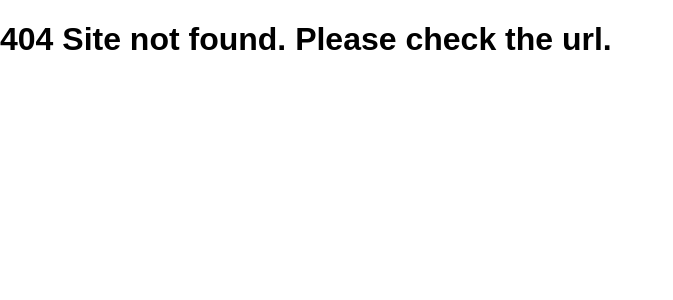
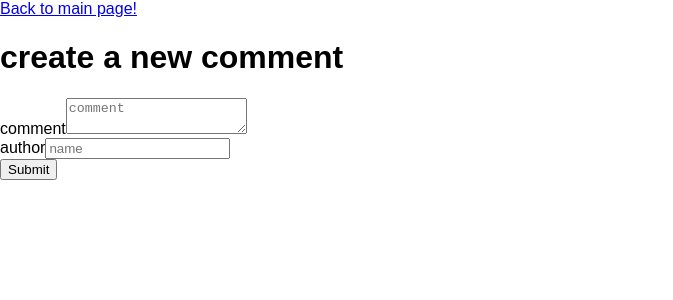
Before and after one commit to laszlosuslecz/udacity-redux-project, a React (Create React App) app in the folder frontend/: page /commentto/1/1 in a window 1280 px wide. Before the commit this address had no page. Shown: the top 300 px of the page, without its empty margins (0-673 px from the left). Built offline with nearby package versions, Linux system fonts and the light colour scheme.

Commit message:
feat: form for adding comments to a given post

```diff
--- a/frontend/src/App.js
+++ b/frontend/src/App.js
@@ -5,6 +5,7 @@ import CategoryView from './components/CategoryView'
 import PostDetail from './components/PostDetail'
 import PostNew from './components/PostNew'
 import PostEdit from './components/PostEdit'
+import CommentNew from './components/CommentNew'
 import NoMatch from './components/NoMatch'
 
 class App extends Component {
@@ -17,6 +18,7 @@ class App extends Component {
           )}/>
           <Route exact path='/:category' component={ CategoryView } />
           <Route exact path='/posts/new' component={ PostNew } />
+          <Route exact path='/commentto/:id/:category' component={ CommentNew } />
           <Route exact path='/posts/edit/:id' component={ PostEdit } />
           <Route exact path='/:category/:id' component={ PostDetail } />
           <Route component={ NoMatch } />
--- a/frontend/src/actions/index.js
+++ b/frontend/src/actions/index.js
@@ -9,7 +9,10 @@ import {
 
 import { getCategories } from '../api_methods'
 
-import { getComments } from '../api_methods'
+import {
+  getComments,
+  createComment
+} from '../api_methods'
 
 export const FETCH_POSTS = 'fetch_posts'
 export const CREATE_NEW_POST = 'create_new_post'
@@ -21,12 +24,20 @@ export const FETCH_CATEGORY_POSTS = 'fetch_category_posts'
 export const FETCH_CATEGORIES = 'fetch_categories'
 
 export const FETCH_COMMENTS = 'fetch_comments'
+export const CREATE_NEW_COMMENT = 'create_new_comment'
 
 //Comments
 export function fetchComments(postId) {
   return {
     type: FETCH_COMMENTS,
     payload: getComments(postId)
+  }
+}
+
+export function createNewComment(parentId, values, callback) {
+  return {
+    type: CREATE_NEW_COMMENT,
+    payload: createComment(parentId, values, callback)
   }
 }
 
--- a/frontend/src/api_methods/index.js
+++ b/frontend/src/api_methods/index.js
@@ -43,8 +43,6 @@ export const editGivenPost = (id, post, callback) =>
     .then(res => res.json())
     .then(() => callback())
 
-
-
 export const deleteGivenPost = (postId, callback) =>
   fetch(`${url}/posts/${postId}`, {
     method: 'DELETE',
@@ -65,3 +63,18 @@ export const getCategories = () =>
 export const getComments = (postId) =>
   fetch(`${url}/posts/${postId}/comments`, { headers })
     .then(res => res.json())
+
+//create new comment
+export const createComment = (postId, comment, callback) =>
+fetch(`${url}/comments`, {
+  method: 'POST',
+  headers,
+  body: JSON.stringify({
+    ...comment,
+    id: uuid(),
+    timestamp: Date.now(),
+    parentId: postId
+  })
+})
+.then(res => res.json())
+.then(() => callback())
--- /dev/null
+++ b/frontend/src/components/CommentNew.js
@@ -0,0 +1,80 @@
+import React, { Component } from 'react'
+import { Link } from 'react-router-dom'
+import { Field, reduxForm } from 'redux-form'
+import { connect } from 'react-redux'
+import { createNewComment } from '../actions'
+
+class CommentNew extends Component {
+
+  renderInput(field) {
+    return (
+      <div>
+        <label>{ field.label }</label>
+        <input { ...field.input } placeholder={ field.placeholder } type='text' />
+        {field.meta.touched ? field.meta.error : ''}
+      </div>
+    )
+  }
+
+  renderTextarea(field) {
+    return (
+      <div>
+        <label>{ field.label }</label>
+        <textarea { ...field.input } placeholder={ field.placeholder } type='text' />
+        {field.meta.touched ? field.meta.error : ''}
+      </div>
+    )
+  }
+
+  onSubmit(values) {
+    const { category, id } = this.props.match.params
+    this.props.createNewComment(id, values, () => {
+      this.props.history.push(`/${category}/${id}`)
+    })
+  }
+
+  render() {
+
+    const { handleSubmit } = this.props
+
+    return (
+      <div>
+        <div>
+          <Link to="/">
+            Back to main page!
+          </Link>
+        </div>
+        <h1>create a new comment</h1>
+        <form onSubmit={ handleSubmit(this.onSubmit.bind(this)) }>
+          <Field
+            name="body" component={ this.renderTextarea } label='comment' placeholder='comment'
+          />
+          <Field
+            name="author" component={ this.renderInput } label='author' placeholder='name'
+          />
+          <button type="submit">Submit</button>
+        </form>
+      </div>
+    )
+  }
+}
+
+function validate(values) {
+  const errors = {}
+
+  if(!values.body) {
+    errors.body = 'Please enter post content'
+  }
+  if(!values.author) {
+    errors.author = 'Please enter your name'
+  }
+
+  return errors
+}
+
+export default reduxForm({
+  validate,
+  form: 'new-comment'
+})(
+  connect(null, { createNewComment })(CommentNew)
+)
--- a/frontend/src/components/PostDetail.js
+++ b/frontend/src/components/PostDetail.js
@@ -36,6 +36,7 @@ class PostDetail extends Component {
            <div>{`Score: ${post.voteScore}`}</div>
            <button>Upvote</button>
            <button>Downvote</button>
+           <Link to={`/commentto/${post.id}/${post.category}`}><button>Add comment</button></Link>
            <Link to={`/posts/edit/${post.id}`}><button>Edit</button></Link>
            <button
             onClick={ this.onDeleteClick.bind(this) }
```
